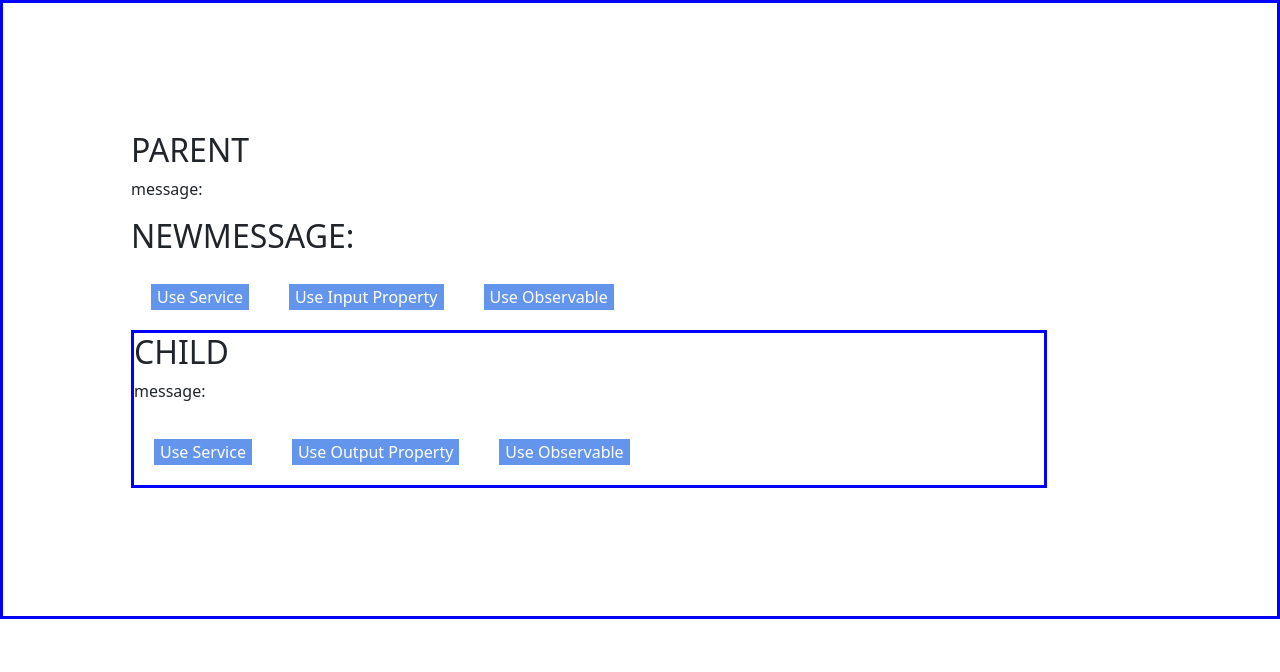
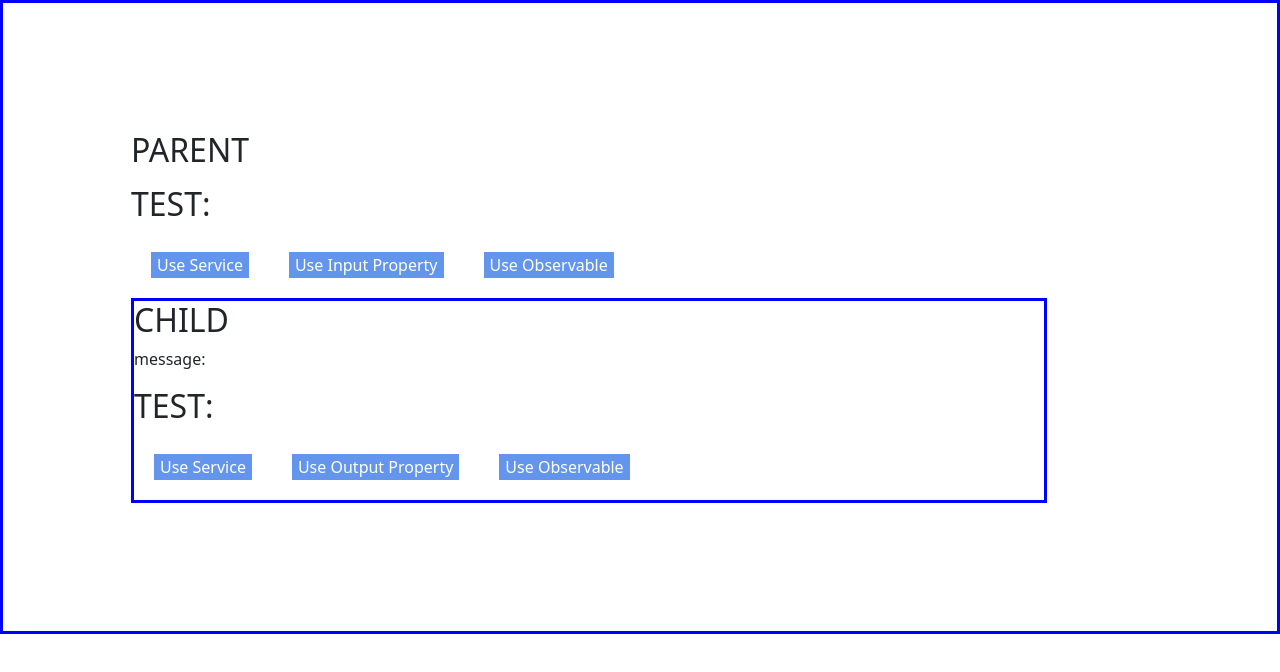
Before and after one commit to LitaGarcia/ComponentsCommunication, an Angular app: page / in a window 1280 px wide. Shown: the top 672 px of the page. Built offline with nearby package versions, Linux system fonts and the light colour scheme.

Commit message:
fix html to show all variables

```diff
--- a/src/app/app.component.html
+++ b/src/app/app.component.html
@@ -1,2 +1 @@
-
-  <app-parents > </app-parents>
+<app-parent> </app-parent>
--- a/src/app/components/childs/childs.component.html
+++ b/src/app/components/child/child.component.html
@@ -1,6 +1,7 @@
 <div class="wrapper-child">
   <h2>child</h2>
-  <p>message: {{ message || messageParent || childMessage }}</p>
+  <p>message: {{ message || parentMessage || getChildMessage }}</p>
+  <h2>TEST: {{ message }}</h2>
   <button (click)="updateParentMessageWithService()">use service</button>
   <button (click)="updateChildMessageWithOutput()">use output property</button>
   <button (click)="updateChildMessageWithObservable()">use observable</button>
--- a/src/app/components/childs/childs.component.ts
+++ b/src/app/components/child/child.component.ts
@@ -3,33 +3,33 @@ import { Subscription } from 'rxjs';
 import { ComponentsService } from '../components.service';
 
 @Component({
-  selector: 'app-childs',
-  templateUrl: './childs.component.html',
-  styleUrls: ['./childs.component.css'],
+  selector: 'app-child',
+  templateUrl: './child.component.html',
+  styleUrls: ['./child.component.css'],
 })
-export class ChildsComponent {
-  @Input() messageParent: string = '';
+export class ChildComponent {
+  @Input() parentMessage: string = '';
   @Output() onChildSendMessage: EventEmitter<string> =
     new EventEmitter<string>();
 
   message: string = '';
   parentMessageSubs: string = '';
-  messageParentSubscription: Subscription | undefined;
+  parentMessageSubscription: Subscription | undefined;
   childMessageSubs: string = '';
 
   constructor(private componentsService: ComponentsService) {
-    this.messageParentSubscription =
+    this.parentMessageSubscription =
       this.componentsService.parentMessage$.subscribe((message) => {
         this.message = message;
       });
   }
 
-  get childMessage() {
-    return this.componentsService.getMessageChild;
+  get getChildMessage() {
+    return this.componentsService.getchildMessage;
   }
 
   // ngOnDestroy() {
-  //   this.messageParentSubscription?.unsubscribe();
+  //   this.parentMessageSubscription?.unsubscribe();
   // }
 
   updateChildMessageWithOutput() {
--- a/src/app/components/components.service.ts
+++ b/src/app/components/components.service.ts
@@ -16,7 +16,7 @@ export class ComponentsService {
     return this._parentMessage;
   }
 
-  get getMessageChild() {
+  get getchildMessage() {
     return this._childMessage;
   }
 
--- a/src/app/components/parents/parents.component.html
+++ b/src/app/components/parent/parent.component.html
@@ -1,14 +1,14 @@
 <div class="wrapper-parent">
   <h2>parent</h2>
-  <p>message: {{ parentMessage }}</p>
-  <h2>newmessage: {{ message || parentMessage }}</h2>
+<p></p>
+  <h2>test: {{ message }}</h2>
   <button (click)="updateChildMessageWithService()">use service</button>
   <button (click)="updateParentMessageWithInputProperty()">
     use input property
   </button>
   <button (click)="updateParentMessageWithObservable()">use observable</button>
-  <app-childs
-    (onChildSendMessage)="getMessageChild($event)"
-    [messageParent]="messageParent"
-  ></app-childs>
+  <app-child
+    (onChildSendMessage)="getchildMessage($event)"
+    [parentMessage]="parentMessage"
+  ></app-child>
 </div>
--- a/src/app/components/parents/parents.component.ts
+++ b/src/app/components/parent/parent.component.ts
@@ -1,15 +1,15 @@
-import { Component, Input } from '@angular/core';
+import { Component } from '@angular/core';
 import { ComponentsService } from '../components.service';
 import { Subscription } from 'rxjs';
 
 @Component({
-  selector: 'app-parents',
-  templateUrl: './parents.component.html',
-  styleUrls: ['./parents.component.css'],
+  selector: 'app-parent',
+  templateUrl: './parent.component.html',
+  styleUrls: ['./parent.component.css'],
 })
-export class ParentsComponent {
+export class ParentComponent {
   message: string = '';
-  messageParent: string = '';
+  parentMessage: string = '';
   parentMessageSubs: string = '';
   childMessageSubscription: Subscription;
 
@@ -20,16 +20,16 @@ export class ParentsComponent {
       });
   }
 
-  getMessageChild(e: string) {
+  getchildMessage(e: string) {
     this.message = e;
   }
 
-  get parentMessage() {
+  get getParentMessage() {
     return this.componentsService.getParentMessage;
   }
 
   updateParentMessageWithInputProperty() {
-    this.messageParent = 'parent using input property';
+    this.parentMessage = 'parent using input property';
   }
 
   // ngOnDestroy() {
```
Also changed, not shown: src/app/components/components.module.ts (+4 -4 lines), src/app/components/child/child.component.css (renamed from src/app/components/childs/childs.component.css), src/app/components/parent/parent.component.css (renamed from src/app/components/parents/parents.component.css).
